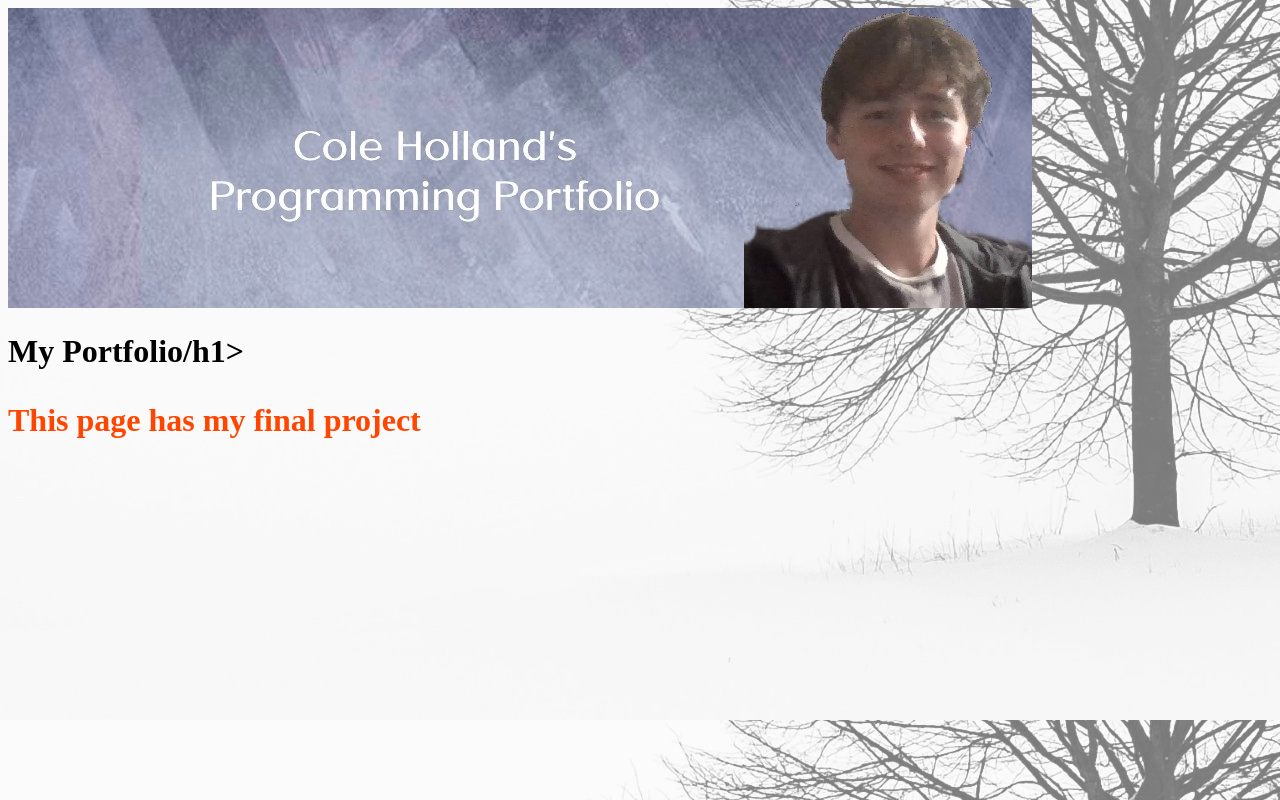
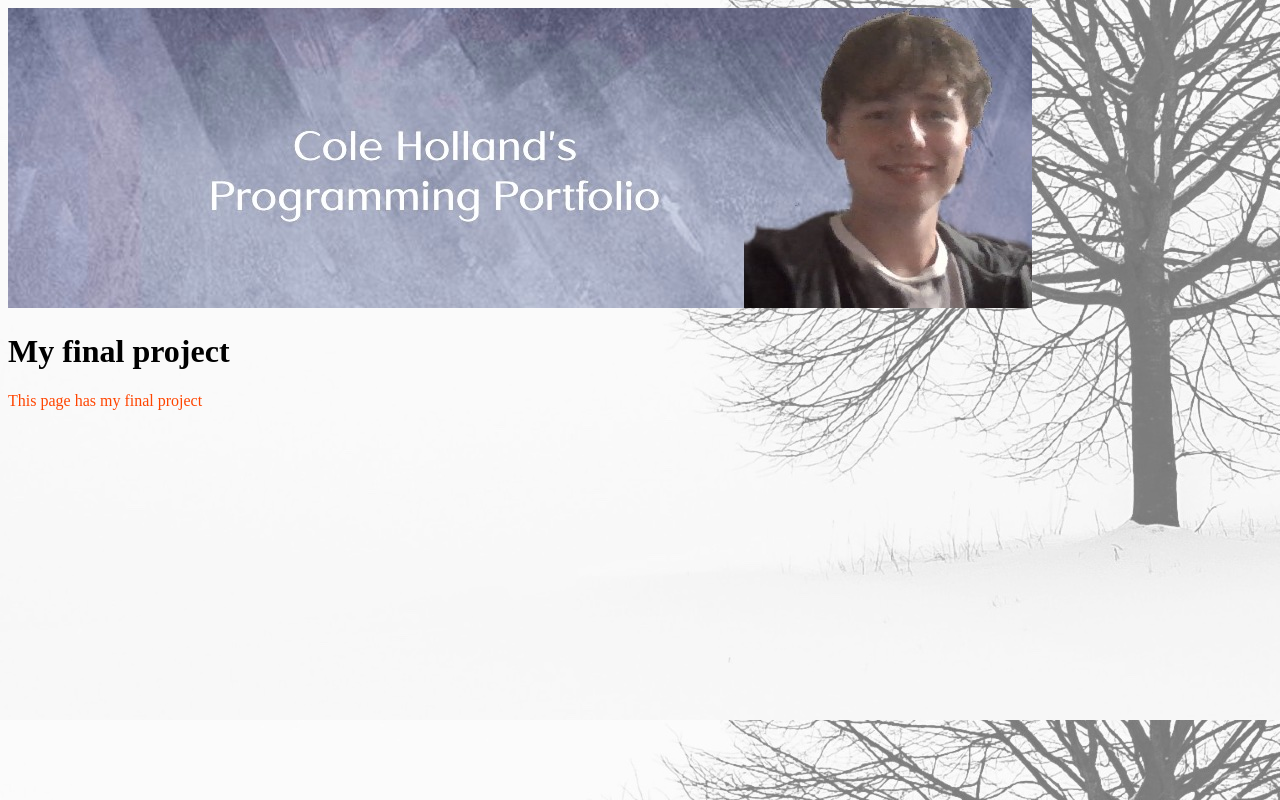
Before and after one commit to kleptomaniactempest/kleptomaniactempest.github.io, a plain HTML site: page finalproject.html in a window 1280 px wide. Drawn offline with Linux system fonts and the light colour scheme.

Commit message:
Update finalproject.html

```diff
--- a/finalproject.html
+++ b/finalproject.html
@@ -18,6 +18,6 @@
             color:rgb(255, 69, 0);
         }
          </style>
-    <h1>My Portfolio/h1>
+    <h1>My final project </h1>
 
      <p>This page has my final project</p>
```
